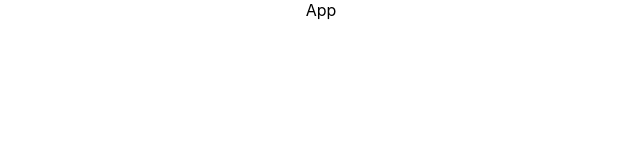
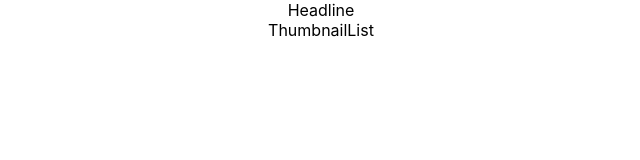
Before and after one commit to suefrontend/match-headline-and-thumbnail-react, a React (Create React App) app: page / in a window 1280 px wide. Shown: the top 160 px of the page, without its empty margins (319-959 px from the left). Built offline with nearby package versions, Linux system fonts and the light colour scheme.

Commit message:
feat: Import components to App.js

```diff
--- a/src/App.js
+++ b/src/App.js
@@ -1,8 +1,18 @@
-import logo from './logo.svg';
+import Headline from './components/Headline';
 import './App.css';
+import ThumbnailList from './components/ThumbnailList';
 
 function App() {
-	return <div className='App'>App</div>;
+	return (
+		<div className='App'>
+			<div>
+				<Headline />
+			</div>
+			<div>
+				<ThumbnailList />
+			</div>
+		</div>
+	);
 }
 
 export default App;
```
